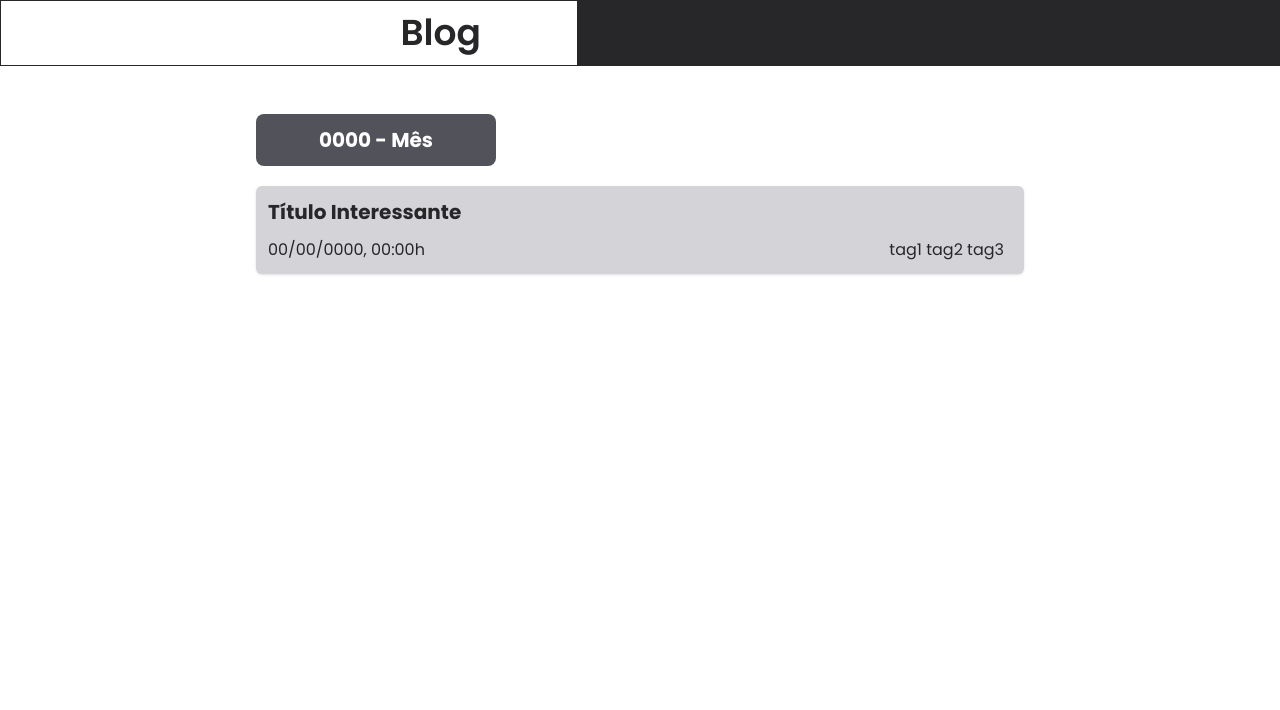
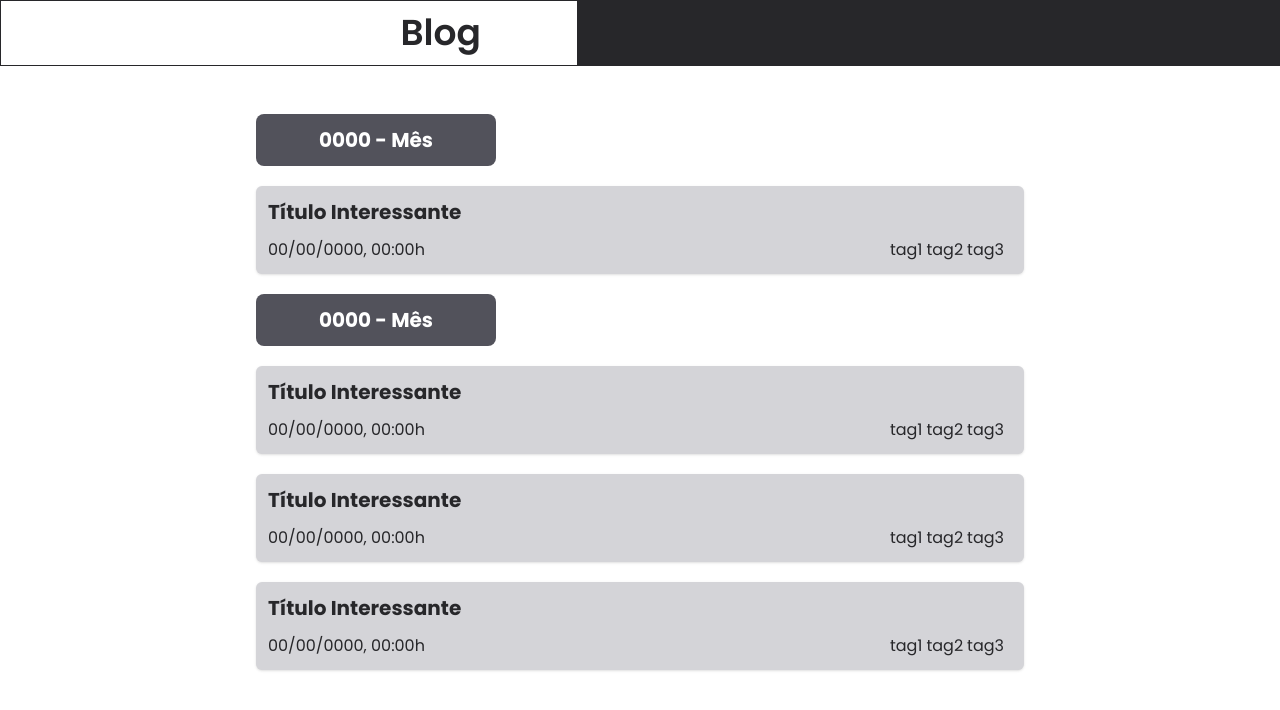
Before and after one commit to adrielestoller/blog, a React (Vite) app: page / in a window 1280 px wide. Shown: the top 710 px of the page. Built offline with nearby package versions, Linux system fonts and the light colour scheme.

Commit message:
feat: add [PostTagsList]

```diff
--- a/src/App.tsx
+++ b/src/App.tsx
@@ -8,7 +8,11 @@ export function App() {
       <Header />
       <main className="max-w-3xl mx-auto my-12">
         <InfoBox text="0000 - Mês" />
-        <PostCard title="Título Interessante" date="00/00/0000, 00:00h" tags='tag1  tag2 tag3' />
+        <PostCard title="Título Interessante" date="00/00/0000, 00:00h" tags={['tag1', 'tag2', 'tag3']} />
+        <InfoBox text="0000 - Mês" />
+        <PostCard title="Título Interessante" date="00/00/0000, 00:00h" tags={['tag1', 'tag2', 'tag3']} />
+        <PostCard title="Título Interessante" date="00/00/0000, 00:00h" tags={['tag1', 'tag2', 'tag3']} />
+        <PostCard title="Título Interessante" date="00/00/0000, 00:00h" tags={['tag1', 'tag2', 'tag3']} />
       </main>
     </>
   )
--- a/src/components/PostCard.tsx
+++ b/src/components/PostCard.tsx
@@ -1,3 +1,5 @@
+import { PostTagsList } from './PostTagsList';
+
 interface PostCardProps {
   title: string;
   date: string;
@@ -11,7 +13,7 @@ export function PostCard({ title, date, tags }: PostCardProps) {
       <h3 className="w-fit font-bold text-xl cursor-pointer transition-all duration-150 hover:text-zinc-600">{title}</h3>
       <div className="mr-2 flex gap-1 justify-between">
         <p>{date}</p>
-        <p>{tags}</p>
+        <PostTagsList items={tags} />
       </div>
     </div>
   );
--- /dev/null
+++ b/src/components/PostTagsList.tsx
@@ -0,0 +1,28 @@
+import { ArrowRight } from "lucide-react";
+
+export interface PostTagsListProps {
+  items: string[];
+}
+
+export function PostTagsList(props: PostTagsListProps) {
+  const { items } = props;
+  const displayedItems = items.slice(0, 5); // Pegue apenas os primeiros cinco itens
+
+  return (
+    <>
+      <div className="flex gap-1">
+        {displayedItems.map((item, index) => (
+          <span key={index} className="relative">
+            <span className="absolute inset-0 cursor-pointer border-transparent border-b-2 ease-linear hover:border-zinc-600" />
+            {item}
+          </span>
+        ))}
+        {items.length > 5 && (
+          <>
+            <ArrowRight className="cursor-pointer text-zinc-800 hover:text-zinc-600" />
+          </>
+        )}
+      </div>
+    </>
+  )
+}
```
